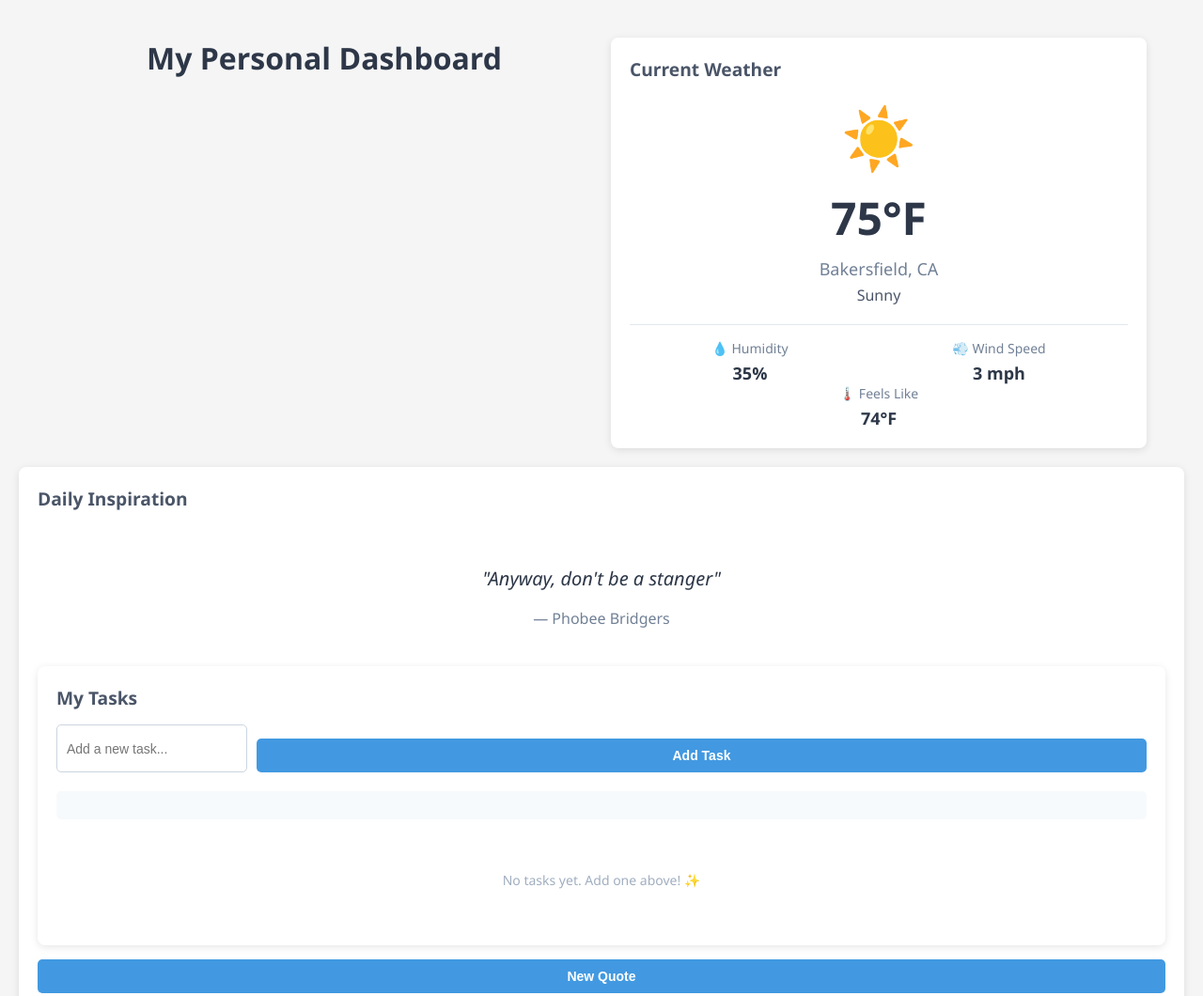
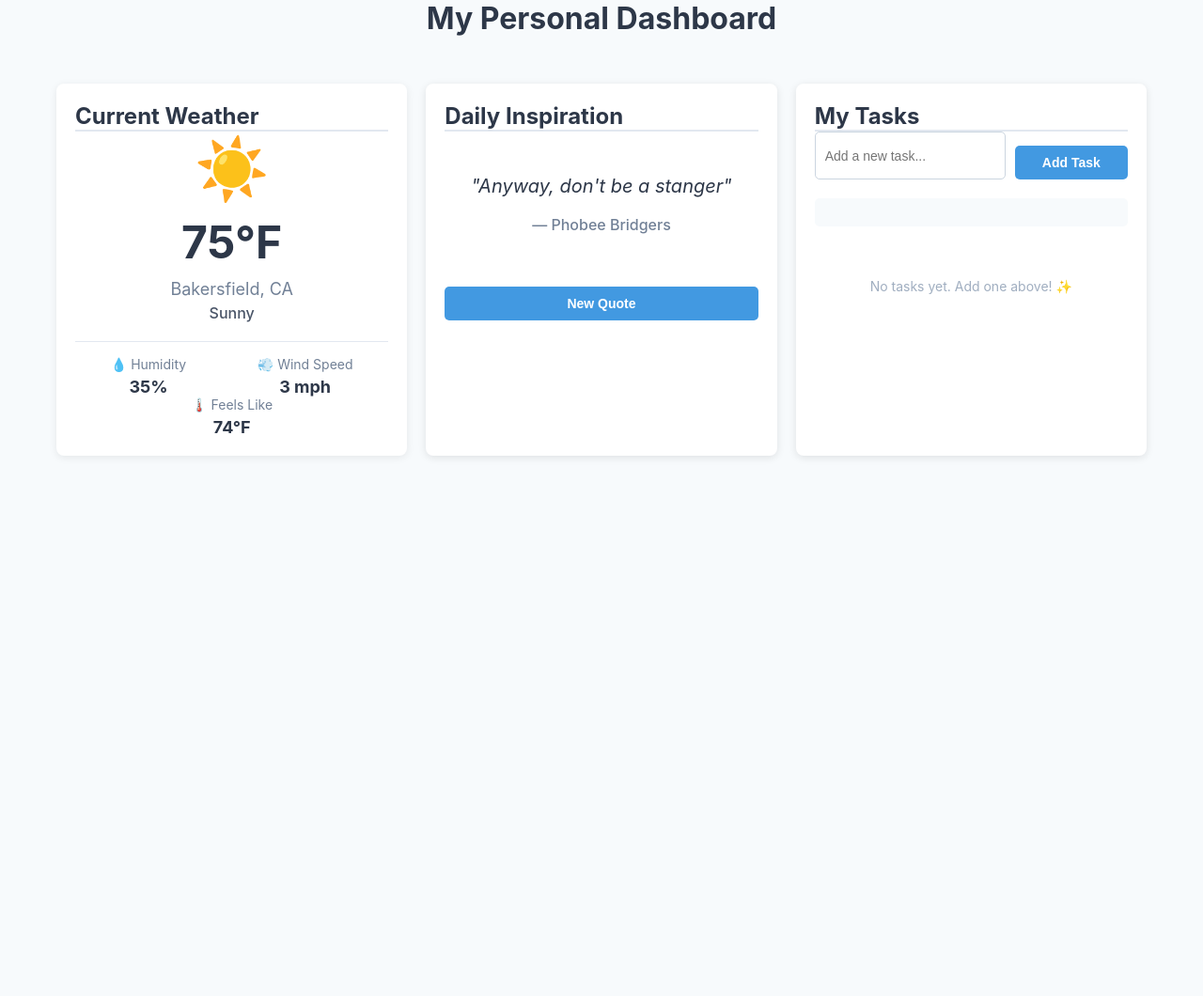
Before and after one commit to gianna-gatson/writ40363-protfolio, a plain HTML site: page projects/projects3-dashboard/index.html in a window 1280 px wide. Shown: the top 1060 px of the page at 94% size. After the commit the page ends 800 px from the top, so only its background shows below. Drawn offline with Linux system fonts and the light colour scheme.

Commit message:
lab 18.5
cleaned up CSS files as well as checked for errors in index

```diff
--- a/projects/projects3-dashboard/css/styles.css
+++ b/projects/projects3-dashboard/css/styles.css
@@ -1,3 +1,47 @@
+/* ===================================
+   CSS CUSTOM PROPERTIES (VARIABLES)
+   =================================== */
+
+:root {
+  /* Color Palette */
+  --color-primary: #667eea;
+  --color-secondary: #764ba2;
+  --color-accent: #4299e1;
+
+  /* Backgrounds */
+  --color-bg-light: #f7fafc;
+  --color-bg-white: #ffffff;
+
+  /* Text Colors */
+  --color-text-dark: #2d3748;
+  --color-text-muted: #718096;
+
+  /* UI Elements */
+  --color-border: #e2e8f0;
+  --color-error: #e53e3e;
+  --color-error-bg: #fff5f5;
+  --color-error-border: #fc8181;
+
+  /* Shadows */
+  --shadow-sm: 0 2px 8px rgba(0, 0, 0, 0.08);
+  --shadow-md: 0 4px 12px rgba(0, 0, 0, 0.12);
+  --shadow-lg: 0 10px 24px rgba(0, 0, 0, 0.15);
+
+  /* Spacing */
+  --space-sm: 12px;
+  --space-md: 20px;
+  --space-lg: 32px;
+
+  /* Typography */
+  --font-size-sm: 14px;
+  --font-size-base: 16px;
+  --font-size-lg: 18px;
+  --font-size-xl: 20px;
+  --font-size-2xl: 24px;
+  --font-size-3xl: 32px;
+}
+
+
 * {
     margin: 0;
     padding: 0;
@@ -5,14 +49,11 @@
 }
 
 body {
-    font-family: 'Segoe UI', Tahoma, Geneva, Verdana, sans-serif;
-    background: #f5f5f5;
-    padding: 20px;
-}
-
-.dashboard {
-    max-width: 1200px;
-    margin: 0 auto;
+  margin: 0;
+  padding: 0;
+  font-family: -apple-system, BlinkMacSystemFont, 'Segoe UI', Roboto, sans-serif;
+  background: var(--color-bg-light);
+  color: var(--color-text-dark);
 }
 
 header {
@@ -24,6 +65,27 @@ header h1 {
     color: #2d3748;
 }
 
+.dashboard {
+  display: grid;
+  grid-template-columns: repeat(auto-fit, minmax(300px, 1fr));
+  gap: 20px;
+  padding: 20px;
+  max-width: 1200px;
+  margin: 0 auto;
+}
+
+.widget {
+  min-height: 200px;
+}
+
+/* Responsive: stack on mobile */
+@media (max-width: 768px) {
+  .dashboard {
+    grid-template-columns: 1fr;
+    padding: 10px;
+  }
+}
+
 .widgets-container {
     display: grid;
     grid-template-columns: repeat(auto-fit, minmax(300px, 1fr));
@@ -31,20 +93,15 @@ header h1 {
 }
 
 .widget {
-    background: white;
-    padding: 20px;
-    border-radius: 8px;
-    box-shadow: 0 2px 8px rgba(0, 0, 0, 0.1);
+  background: var(--color-bg-white);
+  padding: var(--space-md);
+  border-radius: 8px;
+  box-shadow: var(--shadow-sm);
 }
 
 .widget h2 {
-    margin-bottom: 15px;
-    color: #4a5568;
-    font-size: 1.2em;
+  border-bottom: 2px solid var(--color-border);
 }
-
-
-
 
 /* Weather Widget Styles */
 .weather-current {
@@ -191,29 +248,6 @@ header h1 {
   }
 }
 
-
-.dashboard {
-  display: grid;
-  grid-template-columns: repeat(auto-fit, minmax(300px, 1fr));
-  gap: 20px;
-  padding: 20px;
-  max-width: 1200px;
-  margin: 0 auto;
-}
-
-.widget {
-  min-height: 200px;
-}
-
-/* Responsive: stack on mobile */
-@media (max-width: 768px) {
-  .dashboard {
-    grid-template-columns: 1fr;
-    padding: 10px;
-  }
-}
-
-
 .tasks-widget {
   background: #ffffff;
   padding: 20px;
@@ -300,7 +334,7 @@ header h1 {
   border-radius: 4px;
   font-size: 12px;
   cursor: pointer;
-  transition: "background"0.2s ease;
+  transition: background 0.2s ease;
 }
 
 .btn-delete:hover {
--- a/projects/projects3-dashboard/index.html
+++ b/projects/projects3-dashboard/index.html
@@ -7,12 +7,11 @@
     <link rel="stylesheet" href="css/styles.css">
 </head>
 <body>
-    <div class="dashboard">
   <header>
     <h1>My Personal Dashboard</h1>
   </header>
 
-        <main class="widgets-container">
+  <div class="dashboard">
     <!-- Weather Widget -->
     <section class="widget weather-widget">
       <h2>Current Weather</h2>
@@ -20,16 +19,18 @@
         Loading weather data...
       </div>
     </section>
-        </main>
-    </div>
 
-
+    <!-- Quotes Widget -->
     <section class="widget quotes-widget">
       <h2>Daily Inspiration</h2>
       <div id="quotes-display">
         <!-- Quote will appear here -->
       </div>
-  <div class="widget tasks-widget">
+      <button id="new-quote-btn" class="btn-primary">New Quote</button>
+    </section>
+
+    <!-- Tasks Widget -->
+    <section class="widget tasks-widget">
       <h2>My Tasks</h2>
 
       <!-- Add Task Form -->
@@ -52,12 +53,8 @@
       <div id="tasks-list" class="tasks-list">
         <!-- Tasks will appear here -->
       </div>
+    </section>
   </div>
-
-
-  <button id="new-quote-btn" class="btn-primary">New Quote</button>
-</section>
-
 
   <script src="js/app.js"></script>
 </body>
```
Lines whose indentation alone changed are shown as unchanged.
